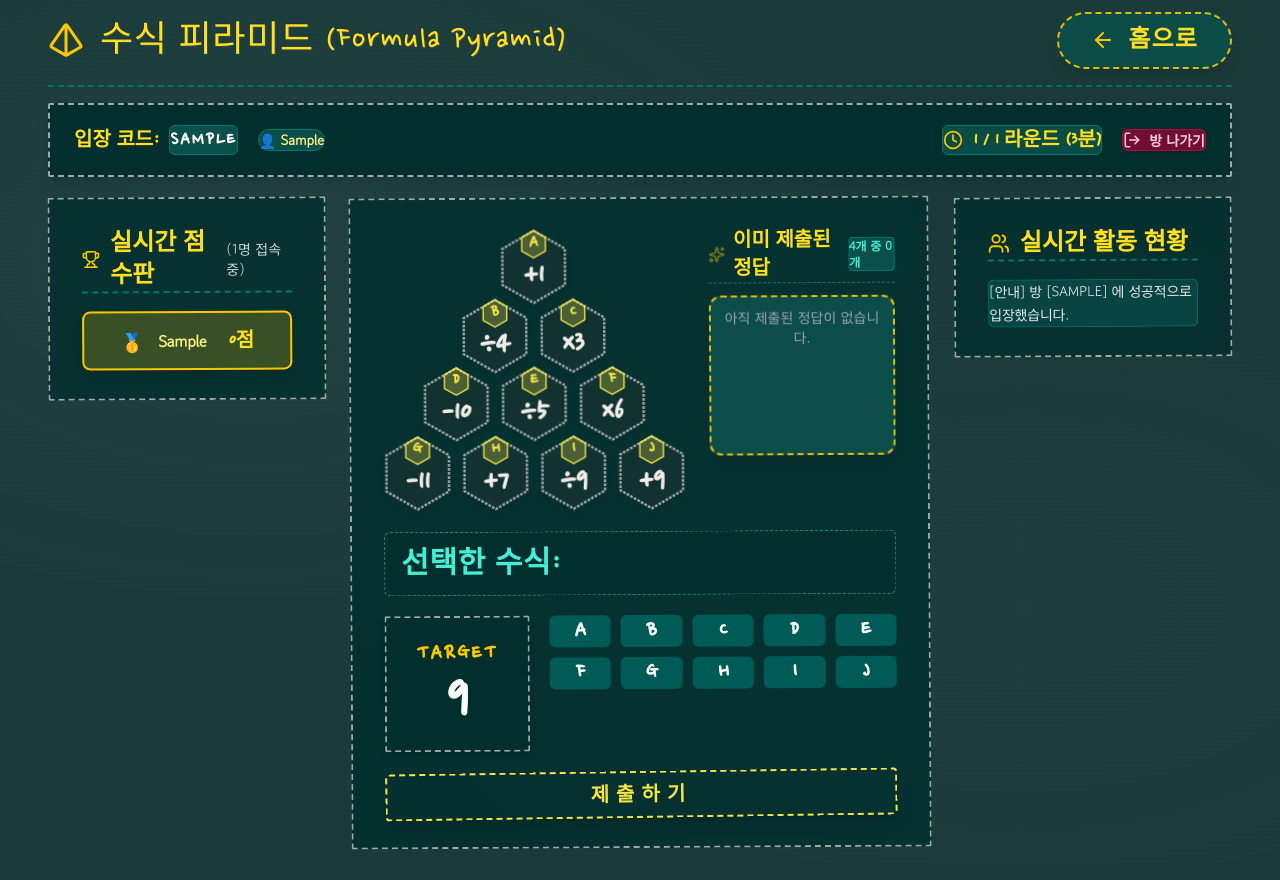
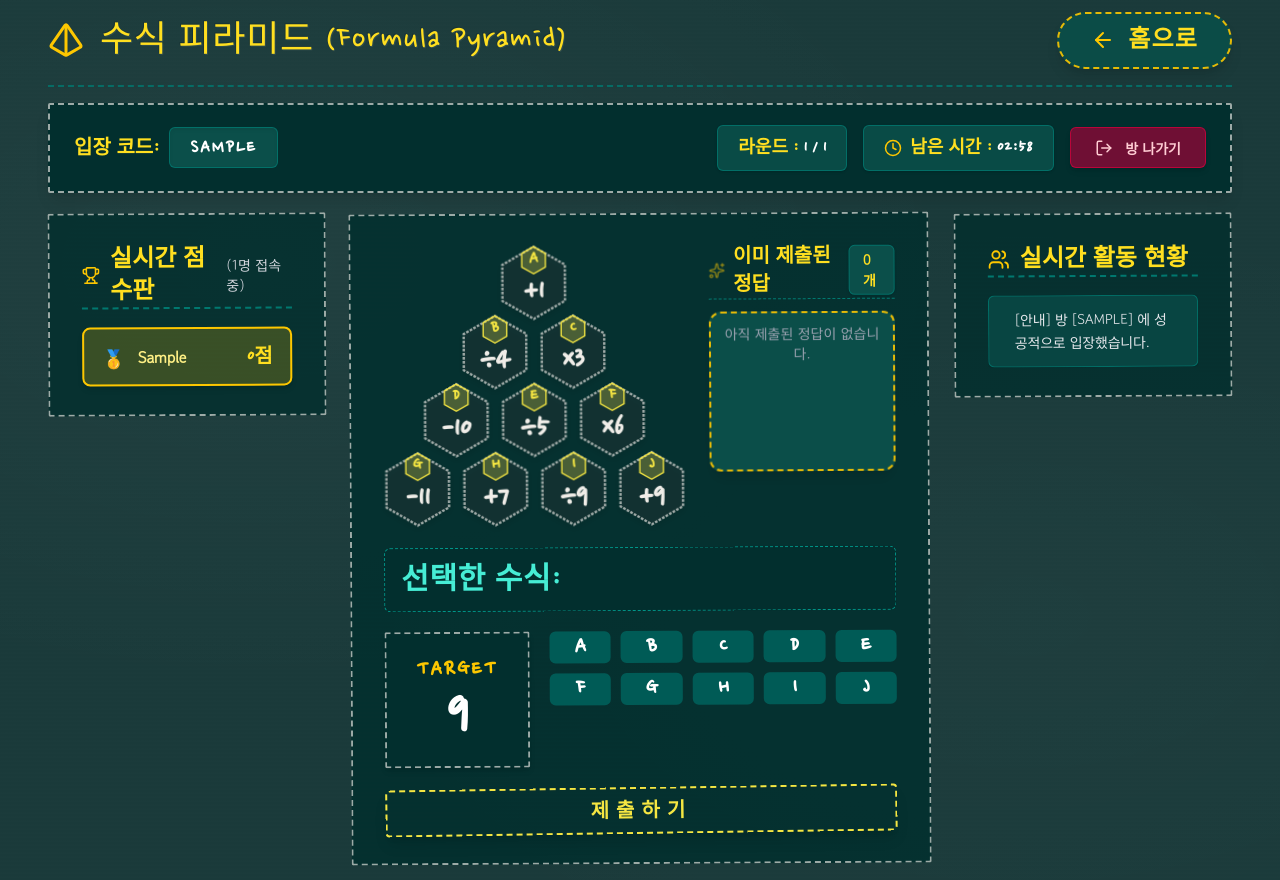
Before and after one commit to rlawlsdnjs78-infinity/infinitymath, a Next.js app: page /formula-pyramid in a window 1280 px wide. Both pictures are taken after typing "Sample", "Sample" into the empty fields and a click on the button "입장하기". Built offline with nearby package versions, Linux system fonts and the light colour scheme.

Commit message:
feat: implement 7 user feedback items for Game Room UI including halved medal margin, room code padding, nickname removal, split round/timer boxes with countdown, single count solution badge, and activity log insulation

```diff
--- a/src/app/formula-pyramid/page.tsx
+++ b/src/app/formula-pyramid/page.tsx
@@ -314,6 +314,25 @@ export default function FormulaPyramidPage() {
   const [players, setPlayers] = useState<{ name: string; score: number; isHost?: boolean }[]>([]);
   const [activityLogs, setActivityLogs] = useState<string[]>([]);
   const [submittedAnswersList, setSubmittedAnswersList] = useState<{ nodes: string; formula: string }[]>([]);
+  const [roomTimerSeconds, setRoomTimerSeconds] = useState(180);
+
+  useEffect(() => {
+    setRoomTimerSeconds(selectedTime * 60);
+  }, [selectedTime]);
+
+  useEffect(() => {
+    if (!inGameRoom) return;
+    const interval = setInterval(() => {
+      setRoomTimerSeconds((prev) => (prev > 0 ? prev - 1 : 0));
+    }, 1000);
+    return () => clearInterval(interval);
+  }, [inGameRoom]);
+
+  const formatTime = (seconds: number) => {
+    const mins = Math.floor(seconds / 60);
+    const secs = seconds % 60;
+    return `${String(mins).padStart(2, "0")}:${String(secs).padStart(2, "0")}`;
+  };
 
   // BroadcastChannel 실시간 멀티플레이어 동기화 (같은 방 코드로 참가한 탭/창 실시간 연동)
   useEffect(() => {
@@ -481,29 +500,50 @@ export default function FormulaPyramidPage() {
            ─────────────────────────────────────────────────────────────────── */}
         {inGameRoom ? (
           <div className="w-full flex flex-col gap-5">
-            {/* 상단 컨트롤 바 (여백 최우선 원칙 p-5 sm:px-8 sm:py-5) */}
+            {/* 상단 컨트롤 바 */}
             <div className="chalk-box-straight bg-teal-950 p-5 sm:px-8 sm:py-5 flex flex-col sm:flex-row items-center justify-between gap-4 border-2 border-yellow-400/80 shadow-lg">
+              {/* [요구사항 2 & 3] 입장코드 좌우 여백(px-5 py-1.5) 추가 & 닉네임 란 삭제 */}
               <div className="flex items-center gap-5 flex-wrap">
                 <span className="text-xl sm:text-2.5xl text-yellow-300 font-extrabold flex items-center gap-2.5" style={{ fontFamily: "var(--font-chalk)" }}>
-                  입장 코드: <span className="tracking-widest text-white bg-teal-900 px-4 py-1 rounded-md border border-teal-700">{activeRoomCode}</span>
-                </span>
-                <span className="bg-teal-900 text-yellow-200 px-4 py-1.5 rounded-full text-sm font-bold border border-teal-700 shadow-inner">
-                  {isDealerHost ? "👑 딜러(선생님)" : `👤 ${myNickname}`}
+                  입장 코드:{" "}
+                  <span
+                    className="tracking-widest text-white bg-teal-900 rounded-md border border-teal-700/80 shadow-inner"
+                    style={{ paddingLeft: "1.25rem", paddingRight: "1.25rem", paddingTop: "0.35rem", paddingBottom: "0.35rem" }}
+                  >
+                    {activeRoomCode}
+                  </span>
                 </span>
               </div>
 
-              <div className="flex items-center gap-5">
-                <div className="flex items-center gap-2.5 bg-teal-900/90 px-4 py-2 rounded-md border border-teal-700 shadow-sm">
-                  <Clock className="text-yellow-400" size={20} />
-                  <span className="text-yellow-300 font-bold text-base sm:text-xl" style={{ fontFamily: "var(--font-chalk)" }}>
-                    1 / {selectedRound} 라운드 ({selectedTime}분)
+              {/* [요구사항 4 & 5] 라운드 & 남은 시간 두 개의 별도 박스로 분리 및 방 나가기 여백 강화 */}
+              <div className="flex items-center gap-4 flex-wrap">
+                {/* 박스 1: 라운드 */}
+                <div
+                  className="flex items-center bg-teal-900/90 rounded-md border border-teal-700/80 shadow-sm"
+                  style={{ paddingLeft: "1.25rem", paddingRight: "1.25rem", paddingTop: "0.5rem", paddingBottom: "0.5rem" }}
+                >
+                  <span className="text-yellow-300 font-extrabold text-base sm:text-lg" style={{ fontFamily: "var(--font-chalk)" }}>
+                    라운드 : <span className="text-white ml-1">{selectedRound} / {selectedRound}</span>
                   </span>
                 </div>
 
+                {/* 박스 2: 남은 시간 */}
+                <div
+                  className="flex items-center gap-2 bg-teal-900/90 rounded-md border border-teal-700/80 shadow-sm"
+                  style={{ paddingLeft: "1.25rem", paddingRight: "1.25rem", paddingTop: "0.5rem", paddingBottom: "0.5rem" }}
+                >
+                  <Clock className="text-yellow-400" size={18} />
+                  <span className="text-yellow-300 font-extrabold text-base sm:text-lg" style={{ fontFamily: "var(--font-chalk)" }}>
+                    남은 시간 : <span className="text-white ml-1 tracking-wider">{formatTime(roomTimerSeconds)}</span>
+                  </span>
+                </div>
+
+                {/* [요구사항 4] '방 나가기' 버튼 여백 부여 (px-6 py-2.5) */}
                 <button
                   type="button"
                   onClick={() => setInGameRoom(false)}
-                  className="flex items-center gap-2 bg-rose-900/80 hover:bg-rose-800 text-rose-200 px-5 py-2 rounded-md text-sm font-bold border border-rose-600/60 transition-all cursor-pointer shadow-md"
+                  className="flex items-center bg-rose-900/80 hover:bg-rose-800 text-rose-200 rounded-md text-sm font-bold border border-rose-600/60 transition-all cursor-pointer shadow-md"
+                  style={{ paddingLeft: "1.5rem", paddingRight: "1.5rem", paddingTop: "0.6rem", paddingBottom: "0.6rem", gap: "0.75rem" }}
                 >
                   <LogOut size={18} />
                   <span>방 나가기</span>
@@ -520,7 +560,6 @@ export default function FormulaPyramidPage() {
                     <Trophy size={22} className="text-yellow-400" />
                     <span>실시간 점수판</span>
                   </div>
-                  {/* [요구사항 1] '(n명 접속 중)' 테두리 및 뱃지 배경 제거 */}
                   <span className="text-xs sm:text-sm text-gray-300 font-medium select-none">({players.length}명 접속 중)</span>
                 </div>
 
@@ -539,12 +578,12 @@ export default function FormulaPyramidPage() {
                         style={{
                           paddingTop: "0.85rem",
                           paddingBottom: "0.85rem",
-                          paddingLeft: "1.75rem",
-                          paddingRight: "1.75rem",
+                          paddingLeft: "1.1rem",
+                          paddingRight: "1.1rem",
                         }}
                       >
-                        {/* [요구사항 2] 좌측 메달(🥇)에 paddingLeft: 0.5rem (총 36px 좌측 절연 여백) 지정 */}
-                        <div className="flex items-center gap-3.5" style={{ paddingLeft: "0.5rem" }}>
+                        {/* [요구사항 1] 메달 좌측 여백 절반 감축 (paddingLeft: 1.1rem) */}
+                        <div className="flex items-center gap-3">
                           <span className="font-extrabold text-lg text-yellow-400 w-6 flex-shrink-0 flex items-center justify-center">
                             {idx === 0 ? "🥇" : idx === 1 ? "🥈" : idx === 2 ? "🥉" : `${idx + 1}`}
                           </span>
@@ -552,10 +591,10 @@ export default function FormulaPyramidPage() {
                             {p.name} {p.isHost && "(딜러)"}
                           </span>
                         </div>
-                        {/* [요구사항 3] 우측 '0점'에 paddingRight: 0.5rem (총 36px 우측 절연 여백) 지정 */}
+                        {/* [요구사항 3] 우측 '0점' 넉넉한 절연 여백 지정 */}
                         <span
                           className="font-extrabold text-xl text-yellow-300 flex-shrink-0"
-                          style={{ fontFamily: "var(--font-chalk)", paddingRight: "0.5rem" }}
+                          style={{ fontFamily: "var(--font-chalk)" }}
                         >
                           {p.score}점
                         </span>
@@ -585,15 +624,18 @@ export default function FormulaPyramidPage() {
                     ))}
                   </div>
 
-                  {/* [요구사항 5] 피라미드 우측 공간에 '이미 제출된 정답' 표시 박스 (플레이어 모드 디자인 반영) */}
+                  {/* [요구사항 6] 이미 제출된 정답 수량 표기를 'n개'로 변경 */}
                   <div className="relative flex-1 w-full flex flex-col items-stretch gap-3">
                     <div className="flex items-center justify-between border-b border-dashed border-teal-700 pb-2">
                       <div className="flex items-center gap-2 text-yellow-300 font-extrabold text-xl" style={{ fontFamily: "var(--font-chalk)" }}>
                         <Sparkles size={20} className="text-yellow-400 animate-pulse" />
                         <span>이미 제출된 정답</span>
                       </div>
-                      <span className="text-xs text-teal-300 font-bold bg-teal-900 px-2 py-0.5 rounded border border-teal-700">
-                        {validSolutions.length}개 중 {submittedAnswersList.length}개
+                      <span
+                        className="text-xs sm:text-sm text-yellow-300 font-extrabold bg-teal-900 rounded-md border border-teal-700/80 shadow-sm"
+                        style={{ paddingLeft: "0.85rem", paddingRight: "0.85rem", paddingTop: "0.25rem", paddingBottom: "0.25rem" }}
+                      >
+                        {submittedAnswersList.length}개
                       </span>
                     </div>
 
@@ -631,7 +673,7 @@ export default function FormulaPyramidPage() {
                   </div>
                 </div>
 
-                {/* [요구사항 4] '제출할 수식 칸 선택' 부분을 대기창 플레이어 모드의 '선택한 수식:' 박스로 교체 */}
+                {/* [선택한 수식: 박스] */}
                 <div
                   className={`w-full rounded-md border border-dashed transition-all duration-200 flex items-center justify-between min-h-[64px] h-[64px] ${
                     tempNotice
@@ -728,12 +770,21 @@ export default function FormulaPyramidPage() {
                   <span>실시간 활동 현황</span>
                 </div>
 
+                {/* [요구사항 7] 실시간 활동 현황 [안내] 좌측 26px 여백 부여 (paddingLeft: 1.6rem) */}
                 <div className="flex flex-col gap-3 max-h-[360px] overflow-y-auto pr-1">
                   {activityLogs.map((log, i) => (
                     <div
                       key={i}
-                      className="text-xs sm:text-sm text-gray-200 bg-teal-900/70 px-4 py-3 rounded-md border border-teal-700/80 shadow-sm leading-relaxed"
-                      style={{ fontFamily: "var(--font-body)", wordBreak: "break-all", letterSpacing: "-0.015em" }}
+                      className="text-xs sm:text-sm text-gray-200 bg-teal-900/70 rounded-md border border-teal-700/80 shadow-sm leading-relaxed"
+                      style={{
+                        paddingLeft: "1.6rem",
+                        paddingRight: "1.4rem",
+                        paddingTop: "0.75rem",
+                        paddingBottom: "0.75rem",
+                        fontFamily: "var(--font-body)",
+                        wordBreak: "break-all",
+                        letterSpacing: "-0.015em",
+                      }}
                     >
                       {log}
                     </div>
```
